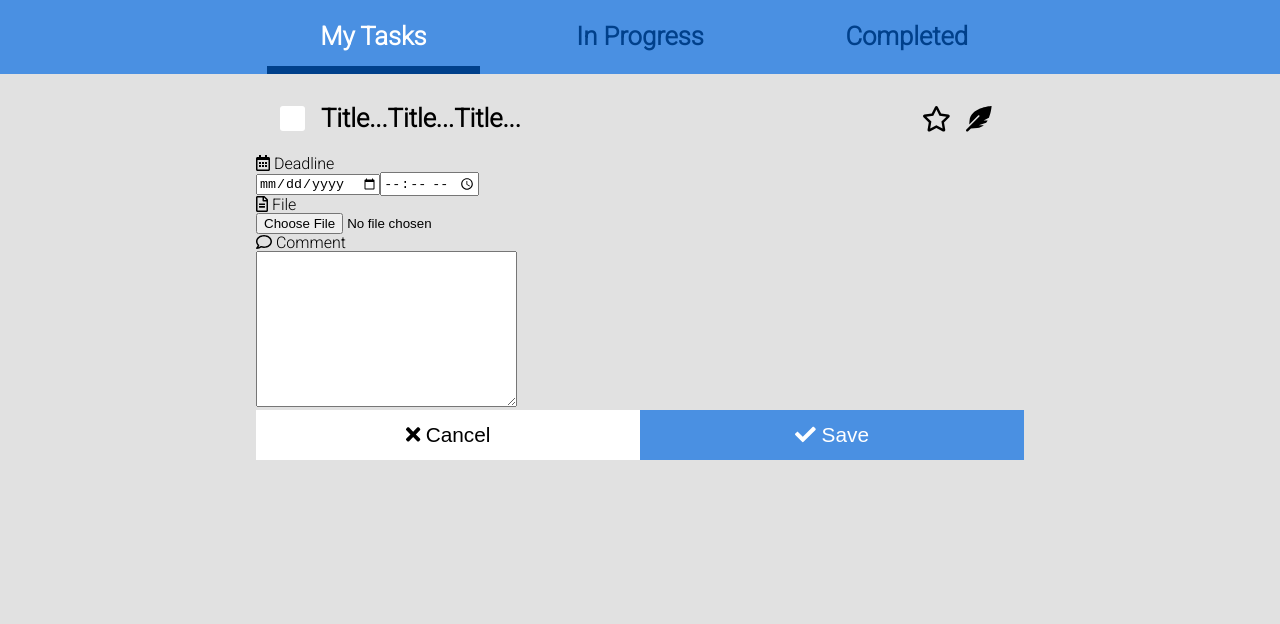
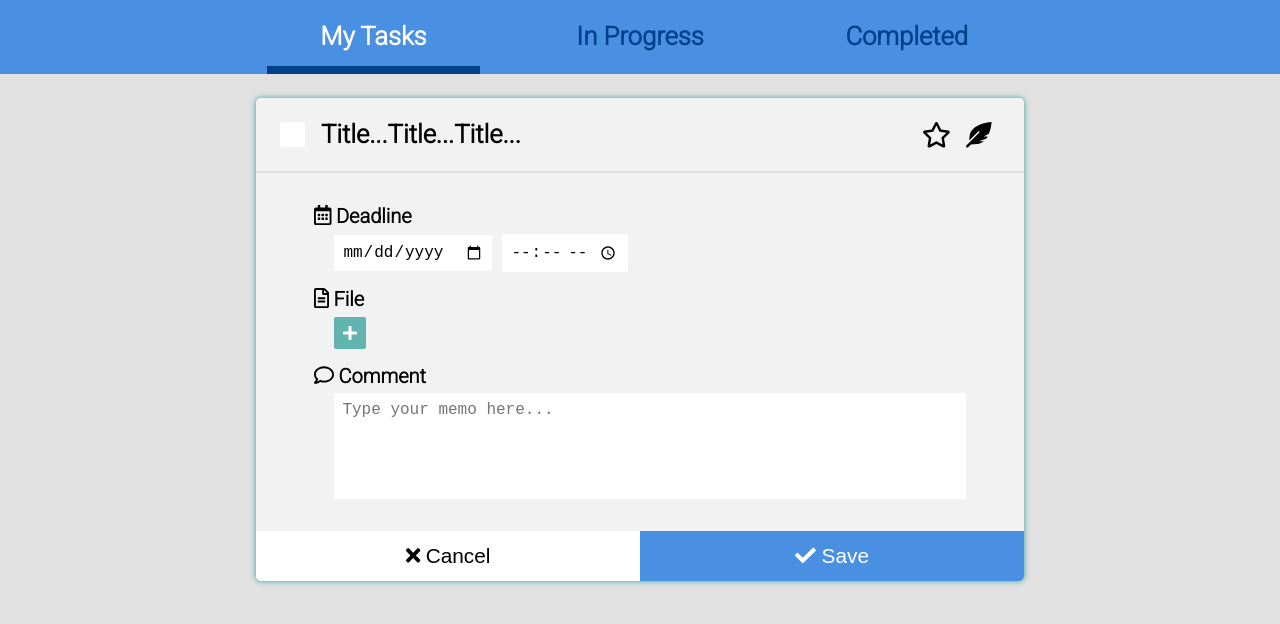
Before and after one commit to timchen0607/Task-Manager, a Vue app: page / in a window 1280 px wide. Shown: the top 624 px of the page. Built offline with nearby package versions, Linux system fonts and the light colour scheme.

Commit message:
Style: 更新 task-content

```diff
--- a/src/assets/scss/_global.scss
+++ b/src/assets/scss/_global.scss
@@ -20,7 +20,7 @@ body {
   font-weight: bold;
 }
 .subtitle {
-  font-size: clamp(1.1rem, 2.5vw, 1.25rem);
+  font-size: clamp(1.1rem, 2vw, 1.25rem);
   font-weight: bold;
 }
 .remark,
--- a/src/components/TaskList.vue
+++ b/src/components/TaskList.vue
@@ -1,5 +1,5 @@
 <template>
-  <article class="task">
+  <article class="task show">
     <header class="task-header title">
       <div class="task-header-check"><i class="fas fa-check"></i></div>
       <h2 class="task-header-title">Title...Title...Title...</h2>
@@ -8,7 +8,7 @@
     </header>
     <div class="task-body">
       <div class="inputGroup">
-        <label for="" class="inputGroup-title">
+        <label for="" class="inputGroup-title subtitle">
           <i class="far fa-calendar-alt"></i>
           Deadline
         </label>
@@ -18,21 +18,28 @@
         </div>
       </div>
       <div class="inputGroup">
-        <label for="" class="inputGroup-title">
+        <label for="" class="inputGroup-title subtitle">
           <i class="far fa-file-alt"></i>
           File
         </label>
         <div class="inputGroup-content">
-          <input type="file" name="" id="" />
+          <label for="taskFile" class="updateBtn"
+            ><i class="fas fa-plus"></i
+          ></label>
+          <input type="file" name="" id="taskFile" />
         </div>
       </div>
       <div class="inputGroup">
-        <label for="" class="inputGroup-title">
+        <label for="" class="inputGroup-title subtitle">
           <i class="far fa-comment"></i>
           Comment
         </label>
         <div class="inputGroup-content">
-          <textarea name="" id="" cols="30" rows="10"></textarea>
+          <textarea
+            id=""
+            rows="5"
+            placeholder="Type your memo here..."
+          ></textarea>
         </div>
       </div>
     </div>
@@ -51,6 +58,7 @@
 import { defineComponent } from "vue";
 export default defineComponent({
   name: "TaskList",
+  setup() {},
 });
 </script>
 
@@ -58,14 +66,16 @@ export default defineComponent({
 @import "../assets/scss/_variables.scss";
 
 .task {
-  margin: 0.5rem 1rem;
-  &.show {
-    margin: 1.5rem 1rem;
-  }
+  margin: 0.5rem clamp(0rem, 2vw, 1rem);
+  border-radius: 5px;
+  box-shadow: 0px 0px 5px 1px $c_success;
   &-header {
     display: flex;
     align-items: center;
-    padding: clamp(1rem, 2.5vw, 1.5rem);
+    padding: clamp(0.8rem, 2vw, 1rem) clamp(1rem, 2.5vw, 1.5rem);
+    background-color: $c_secondary-light;
+    border-radius: 5px 5px 0 0;
+    border-bottom: 2px solid $c_secondary;
     &-check {
       width: 25px;
       height: 25px;
@@ -91,6 +101,10 @@ export default defineComponent({
       cursor: pointer;
     }
   }
+  &-body {
+    padding: clamp(0.5rem, 2.5vw, 1rem) clamp(1rem, 4.5vw, 4.2rem);
+    background-color: $c_secondary-light;
+  }
   &-footer {
     display: flex;
     justify-content: center;
@@ -106,12 +120,14 @@ export default defineComponent({
     }
     &-cancel {
       background-color: $c_light;
+      border-bottom-left-radius: 5px;
       &:hover {
-        background-color: $c_secondary-light;
+        background-color: $c_secondary-dark;
       }
     }
     &-save {
       color: $c_light;
+      border-bottom-right-radius: 5px;
       background-color: $c_primary;
       &:hover {
         background-color: $c_primary-dark;
@@ -119,4 +135,59 @@ export default defineComponent({
     }
   }
 }
+.task.show {
+  margin: 1.5rem clamp(0rem, 2vw, 1rem);
+  .task-header {
+    padding: clamp(1rem, 2.5vw, 1.5rem);
+  }
+}
+.inputGroup {
+  margin: 1rem 0;
+  &-title {
+    display: block;
+    padding-bottom: 0.5rem;
+  }
+  &-content {
+    display: flex;
+    align-items: center;
+    margin-left: 1.3em;
+
+    input[type="date"],
+    input[type="time"],
+    input[type="file"],
+    textarea {
+      width: 100%;
+      font-size: 1rem;
+      padding: 0.5rem;
+      border: none;
+      border-radius: 2px;
+      box-sizing: border-box;
+    }
+    input[type="date"] {
+      margin-right: 10px;
+    }
+    input[type="date"],
+    input[type="time"] {
+      width: auto;
+    }
+    input[type="file"] {
+      padding: 0;
+      display: none;
+    }
+    .updateBtn {
+      display: flex;
+      justify-content: center;
+      align-items: center;
+      width: 32px;
+      height: 32px;
+      color: $c_light;
+      background-color: $c_success;
+      border-radius: 2px;
+      cursor: pointer;
+    }
+    textarea {
+      resize: none;
+    }
+  }
+}
 </style>
```
